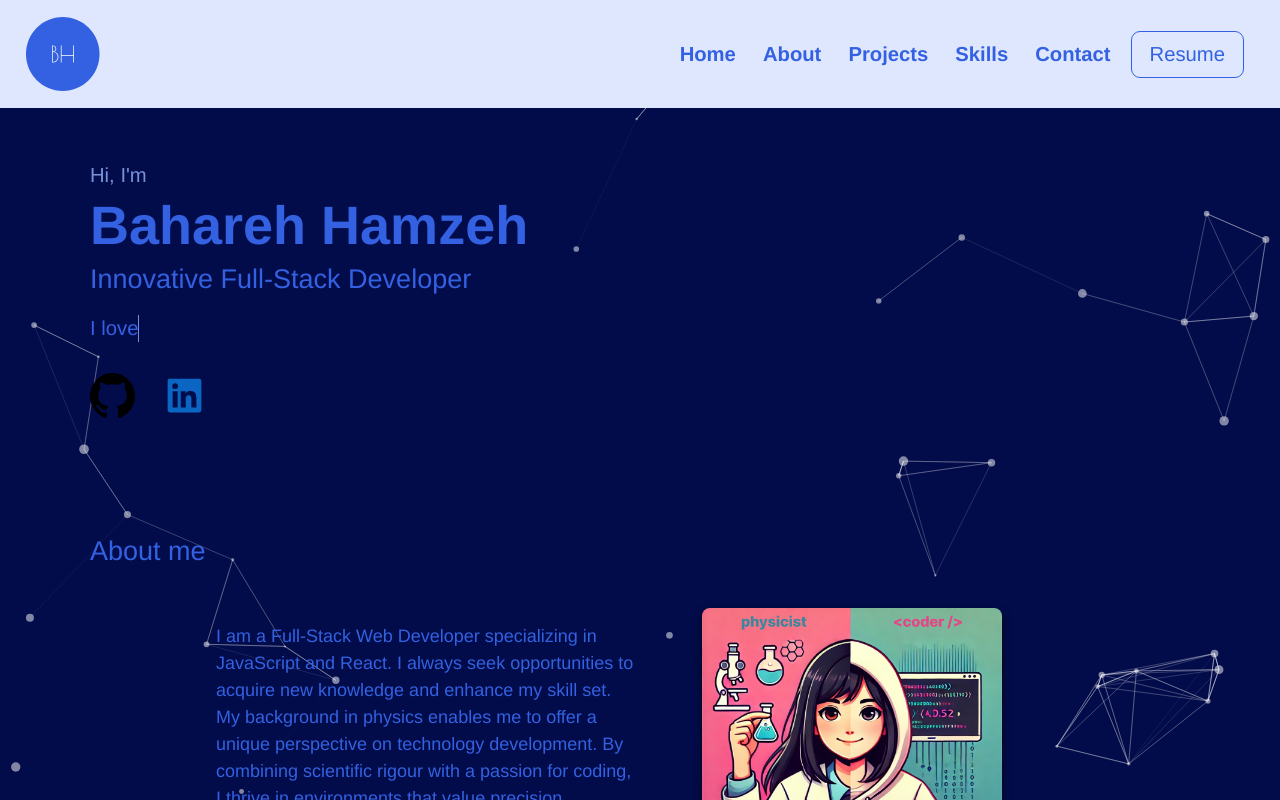
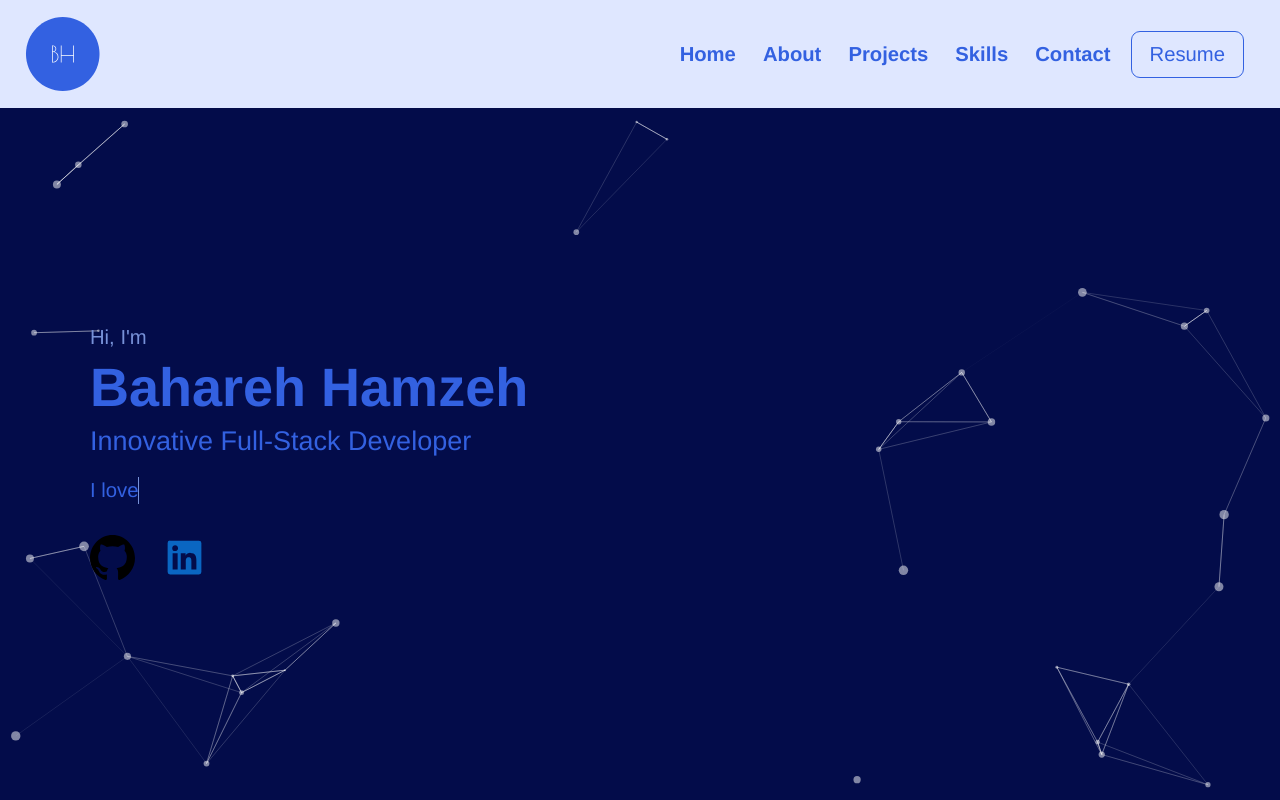
Before and after one commit to b-like-bahar/Portfolio, a React (Vite) app: page / in a window 1280 px wide. Shown: the top 800 px of the page. Built offline with nearby package versions, Linux system fonts and the light colour scheme; a web font is replaced by a local one.

Commit message:
update style of Home component based on added particles component

```diff
--- a/src/components/Home/Home.scss
+++ b/src/components/Home/Home.scss
@@ -1,23 +1,33 @@
 @import "../../styles/global.scss";
+
 .home {
     color: $primary-text-color;
-    padding: 1.5rem 1rem;
+    padding: 3rem 1rem 3rem 1rem;
     display: flex;
     flex-direction: column;
     gap: 0.5rem;
+    position: relative;
+    width: 100%;
     @include tablet {
-        padding: 3rem 5rem;
+        padding: 10rem 5rem;
         gap: 1rem;
     }
-    &__start{
+    @include desktop{
+        padding: 12rem 5rem;
+    }
+
+    &__start {
         color: $secondary-text-color;
     }
-    &__name{
+
+    &__name {
         color: $primary-text-color;
     }
+
     &__typing {
         height: 40px;
     }
+
     &__social {
         display: flex;
         flex-direction: row;
@@ -25,15 +35,18 @@
         align-items: center;
         gap: 1rem;
         width: 100%;
-        @include tablet{
+
+        @include tablet {
             gap: 1.5rem;
         }
 
         &-link {
             cursor: pointer;
+
             &-img {
                 width: 1.875rem;
-                @include tablet{
+
+                @include tablet {
                     width: 2.5rem;
                 }
             }
```
